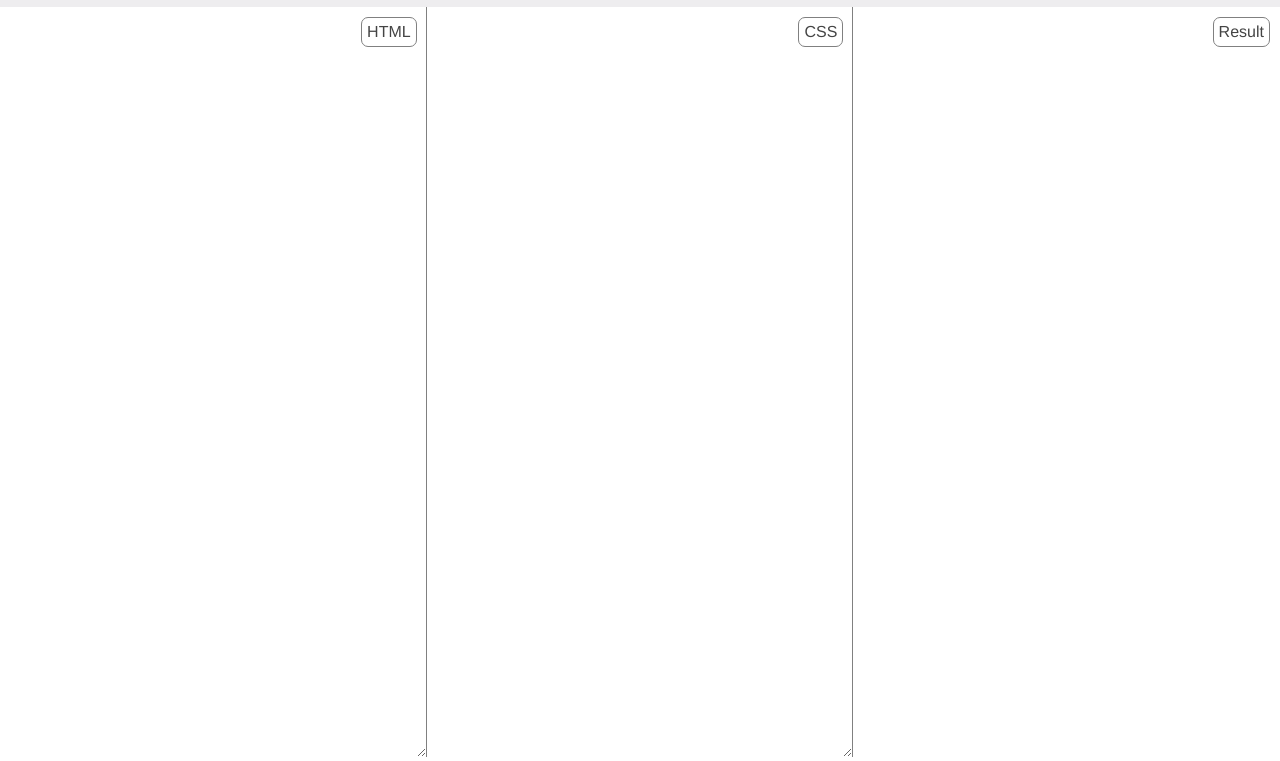
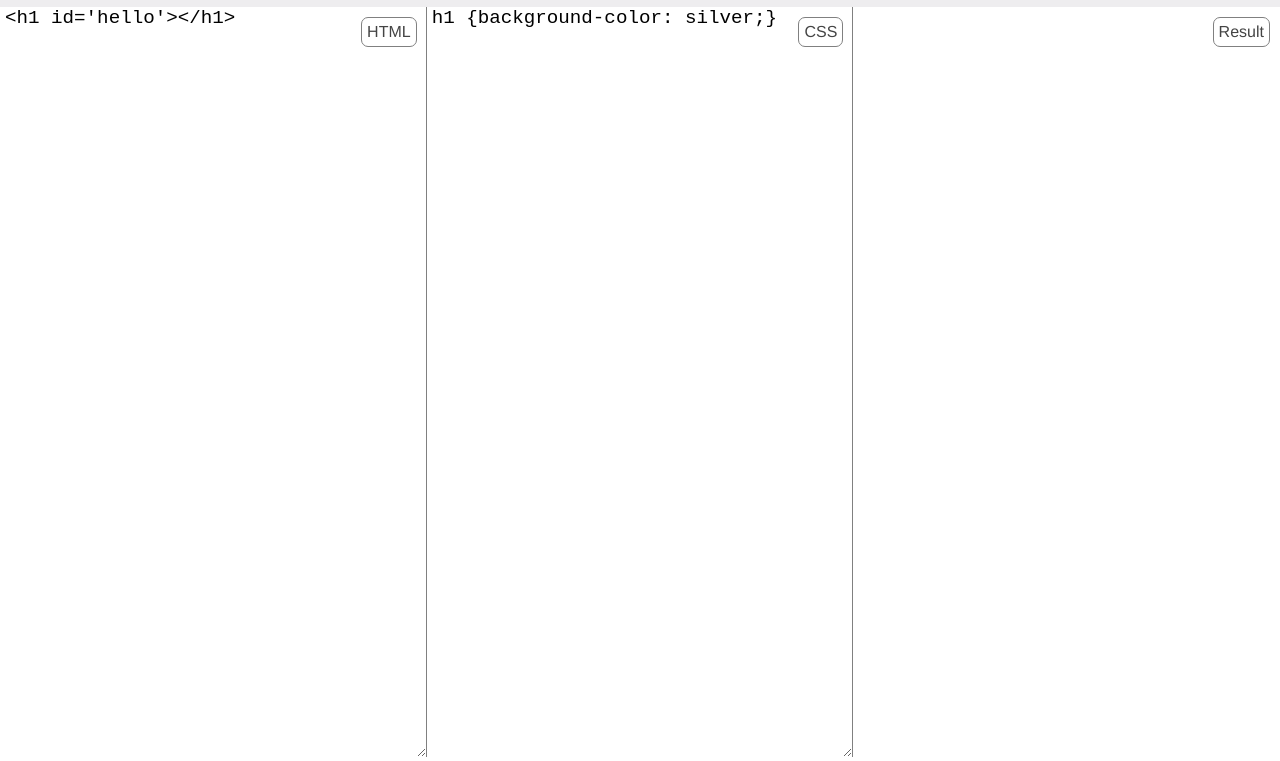
Before and after one commit to justmegawatt/live-code-web-editor, a plain HTML site: page index.html in a window 1280 px wide. Both pictures are taken after a click on the item "CSS". Shown: the part 43-804 px from the top of the page. Drawn offline with Linux system fonts and the light colour scheme.

Commit message:
Added default code that runs when run is pressed

```diff
--- a/index.html
+++ b/index.html
@@ -26,17 +26,17 @@
 
         <div id="HTMLbox" class='codebox'>
             <div class="languageLabel">HTML</div>
-            <textarea id='HTMLcode'></textarea>
+            <textarea id='HTMLcode'><h1 id='hello'></h1></textarea>
         </div>
 
         <div id="CSSbox" class='codebox'>
             <div class="languageLabel">CSS</div>
-            <textarea id='CSScode'></textarea>
+            <textarea id='CSScode'>h1 {background-color: silver;}</textarea>
         </div>
 
         <div id="JSbox" class='codebox'>
             <div class="languageLabel">JS</div>
-            <textarea id='JScode'></textarea>
+            <textarea id='JScode'>document.getElementById('hello').innerHTML = 'Hello World! runJS() function needs to be disabled as it runs any arbitrary JS code and could pose security risks. This is just for demo purposes and should only be run locally.';</textarea>
         </div>
 
         <div id="Resultbox" class='codebox'>
```
